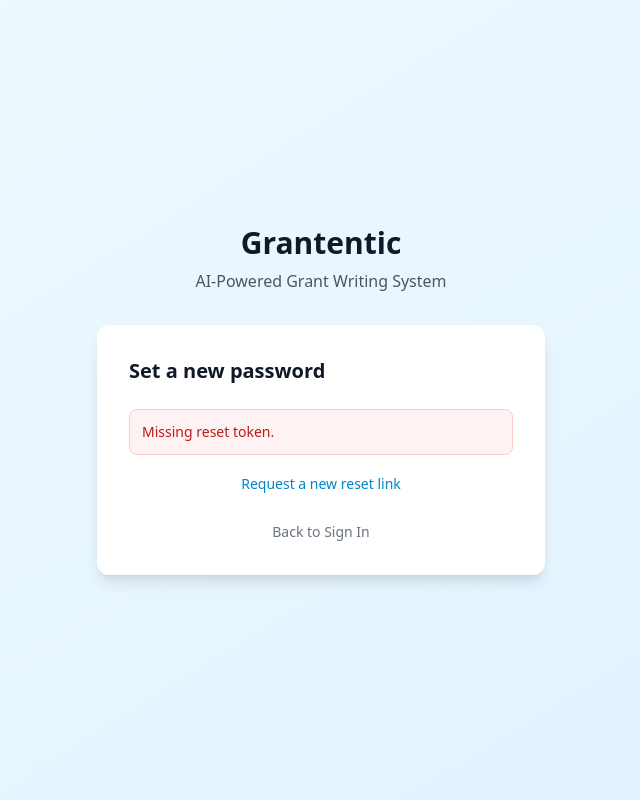
After one commit to tommytoyou/grantentic, a FastAPI app: page /reset-password in a window 1280 px wide. The commit adds this page. Shown: the whole page, without its empty margins (319-959 px from the left). Run offline with FastAPI, Linux system fonts and the light colour scheme; some libraries are stand-ins or nearby versions.

Commit message:
feat: password reset via Resend email
- Add resend to requirements.txt, RESEND_API_KEY to config.py
- Add to src/database.py: get_user_by_email, create_password_reset_token,
  get_password_reset_token, mark_token_used, update_user_password
- Add routes: GET/POST /forgot-password, GET/POST /reset-password
- POST /forgot-password always shows same message regardless of whether
  email was found (prevents email enumeration)
- Reset tokens expire after 1 hour, single-use
- Create templates/forgot_password.html and reset_password.html
  matching existing site style
- Add "Forgot your password?" link on login page

Requires: password_resets table in Supabase (see SQL in commit body)
and RESEND_API_KEY env var on Render.

CREATE TABLE IF NOT EXISTS password_resets (
  id uuid primary key default gen_random_uuid(),
  user_id uuid references users(id) on delete cascade,
  token text unique not null,
  expires_at timestamptz not null,
  used boolean default false,
  created_at timestamptz default now()
);

Co-Authored-By: Claude Opus 4.6 (1M context) <noreply@anthropic.com>

```diff
--- a/config.py
+++ b/config.py
@@ -21,6 +21,11 @@ class Config:
     # the app — not Supabase Auth — gates which rows each user can access.
     # The anon key is kept only for clients that might talk to Supabase directly
     # from the browser in the future.
+    # ============================================================================
+    # EMAIL (Resend)
+    # ============================================================================
+    RESEND_API_KEY = os.environ.get("RESEND_API_KEY", "")
+
     SUPABASE_URL = os.environ.get("SUPABASE_URL", "")
     SUPABASE_ANON_KEY = os.environ.get("SUPABASE_ANON_KEY", "")
     SUPABASE_SERVICE_ROLE_KEY = os.environ.get("SUPABASE_SERVICE_ROLE_KEY", "")
--- a/requirements.txt
+++ b/requirements.txt
@@ -20,6 +20,9 @@ stripe>=7.0.0
 # Database
 supabase>=2.15.0
 
+# Email
+resend
+
 # Error tracking
 sentry-sdk[fastapi]
 
--- a/templates/login.html
+++ b/templates/login.html
@@ -142,7 +142,11 @@
                     </button>
                 </form>
 
-                <div class="mt-6 text-center">
+                <div class="mt-4 text-center">
+                    <a href="/forgot-password" class="text-sm text-gray-500 hover:text-primary-600">Forgot your password?</a>
+                </div>
+
+                <div class="mt-3 text-center">
                     <p class="text-sm text-gray-600">
                         Don't have an account?
                         <a href="/register" class="text-primary-600 hover:text-primary-700 font-medium">Register</a>
--- /dev/null
+++ b/templates/reset_password.html
@@ -0,0 +1,76 @@
+{% extends "base.html" %}
+
+{% block title %}Reset Password - Grantentic{% endblock %}
+
+{% block body %}
+<div class="min-h-screen flex items-center justify-center bg-gradient-to-br from-primary-50 to-primary-100 py-12 px-4 sm:px-6 lg:px-8">
+    <div class="max-w-md w-full">
+        <!-- Logo and Title -->
+        <div class="text-center mb-8">
+            <h1 class="text-3xl font-bold text-gray-900">Grantentic</h1>
+            <p class="mt-2 text-gray-600">AI-Powered Grant Writing System</p>
+        </div>
+
+        <div class="bg-white rounded-xl shadow-lg p-8">
+            <h2 class="text-xl font-semibold text-gray-900 mb-6">Set a new password</h2>
+
+            {% if error %}
+            <div class="mb-4 p-3 bg-red-50 border border-red-200 text-red-700 rounded-lg text-sm">
+                {{ error }}
+            </div>
+            {% endif %}
+
+            {% if valid %}
+            <form method="POST" action="/reset-password" class="space-y-5">
+                <input type="hidden" name="token" value="{{ token }}">
+
+                <div>
+                    <label for="password" class="block text-sm font-medium text-gray-700 mb-1">
+                        New Password
+                    </label>
+                    <input
+                        type="password"
+                        id="password"
+                        name="password"
+                        required
+                        minlength="8"
+                        class="w-full px-4 py-2 border border-gray-300 rounded-lg focus:ring-2 focus:ring-primary-500 focus:border-primary-500 transition-colors"
+                        placeholder="Minimum 8 characters"
+                    >
+                </div>
+
+                <div>
+                    <label for="password_confirm" class="block text-sm font-medium text-gray-700 mb-1">
+                        Confirm New Password
+                    </label>
+                    <input
+                        type="password"
+                        id="password_confirm"
+                        name="password_confirm"
+                        required
+                        minlength="8"
+                        class="w-full px-4 py-2 border border-gray-300 rounded-lg focus:ring-2 focus:ring-primary-500 focus:border-primary-500 transition-colors"
+                        placeholder="Re-enter your new password"
+                    >
+                </div>
+
+                <button
+                    type="submit"
+                    class="w-full py-3 px-4 bg-primary-600 hover:bg-primary-700 text-white font-medium rounded-lg transition-colors focus:outline-none focus:ring-2 focus:ring-primary-500 focus:ring-offset-2"
+                >
+                    Reset Password
+                </button>
+            </form>
+            {% else %}
+            <div class="text-center">
+                <a href="/forgot-password" class="text-sm text-primary-600 hover:text-primary-700 font-medium">Request a new reset link</a>
+            </div>
+            {% endif %}
+
+            <div class="mt-6 text-center">
+                <a href="/login" class="text-sm text-gray-500 hover:text-primary-600">Back to Sign In</a>
+            </div>
+        </div>
+    </div>
+</div>
+{% endblock %}
--- a/webapp.py
+++ b/webapp.py
@@ -45,12 +45,18 @@ from config import Config
 from src.auth import authenticate_user, register_user
 from src.database import (
     get_user_by_username,
+    get_user_by_email,
     get_company_context,
     save_company_context,
     save_proposal,
     get_proposals_for_user,
     get_proposal,
+    create_password_reset_token,
+    get_password_reset_token,
+    mark_token_used,
+    update_user_password,
 )
+from src.auth import hash_password
 from src.agency_loader import load_agency_requirements
 from src.models import GrantProposal, GrantSection
 
@@ -250,6 +256,116 @@ async def register(request: Request):
         })
 
     return RedirectResponse(url="/login?success=Account+created.+Please+sign+in.", status_code=303)
+
+
+@app.get("/forgot-password", response_class=HTMLResponse)
+async def forgot_password_page(request: Request):
+    """Forgot password form"""
+    return templates.TemplateResponse(request, "forgot_password.html", {
+        "message": None, "error": None
+    })
+
+
+@app.post("/forgot-password")
+async def forgot_password(request: Request):
+    """Handle forgot password — send reset email"""
+    form = await request.form()
+    email = form.get("email", "").strip()
+
+    # Always show the same message to prevent email enumeration
+    safe_message = "If that email is associated with an account, you will receive a reset link shortly."
+
+    if email and "@" in email:
+        user = get_user_by_email(email)
+        if user:
+            try:
+                token = create_password_reset_token(str(user["id"]))
+                reset_url = f"{Config.BASE_URL}/reset-password?token={token}"
+
+                if Config.RESEND_API_KEY:
+                    import resend
+                    resend.api_key = Config.RESEND_API_KEY
+                    resend.Emails.send({
+                        "from": "Grantentic <noreply@grantentic.us>",
+                        "to": [email],
+                        "subject": "Reset your Grantentic password",
+                        "html": (
+                            f"<p>Hi {user['username']},</p>"
+                            f"<p>We received a request to reset your Grantentic password.</p>"
+                            f"<p>Click the link below to set a new password. This link expires in 1 hour.</p>"
+                            f'<p><a href="{reset_url}">{reset_url}</a></p>'
+                            f"<p>If you did not request this, you can safely ignore this email.</p>"
+                            f"<p>— Grantentic</p>"
+                        ),
+                    })
+                    log.info("forgot_password: reset email sent to %r", email)
+                else:
+                    log.warning("forgot_password: RESEND_API_KEY not set, token=%s", token)
+            except Exception as exc:
+                log.exception("forgot_password: failed to send reset email: %s", exc)
+
+    return templates.TemplateResponse(request, "forgot_password.html", {
+        "message": safe_message, "error": None
+    })
+
+
+@app.get("/reset-password", response_class=HTMLResponse)
+async def reset_password_page(request: Request, token: str = ""):
+    """Reset password form — validates token first"""
+    if not token:
+        return templates.TemplateResponse(request, "reset_password.html", {
+            "error": "Missing reset token.", "token": "", "valid": False
+        })
+
+    reset = get_password_reset_token(token)
+    if not reset:
+        return templates.TemplateResponse(request, "reset_password.html", {
+            "error": "This reset link is invalid or has expired. Please request a new one.",
+            "token": "", "valid": False
+        })
+
+    return templates.TemplateResponse(request, "reset_password.html", {
+        "error": None, "token": token, "valid": True
+    })
+
+
+@app.post("/reset-password")
+async def reset_password(request: Request):
+    """Handle password reset submission"""
+    form = await request.form()
+    token = form.get("token", "")
+    password = form.get("password", "")
+    password_confirm = form.get("password_confirm", "")
+
+    # Re-validate token
+    reset = get_password_reset_token(token)
+    if not reset:
+        return templates.TemplateResponse(request, "reset_password.html", {
+            "error": "This reset link is invalid or has expired. Please request a new one.",
+            "token": "", "valid": False
+        })
+
+    if len(password) < 8:
+        return templates.TemplateResponse(request, "reset_password.html", {
+            "error": "Password must be at least 8 characters.",
+            "token": token, "valid": True
+        })
+
+    if password != password_confirm:
+        return templates.TemplateResponse(request, "reset_password.html", {
+            "error": "Passwords do not match.",
+            "token": token, "valid": True
+        })
+
+    # Update the password
+    import secrets as _secrets
+    salt = _secrets.token_hex(16)
+    hashed = hash_password(password, salt)
+    update_user_password(str(reset["user_id"]), hashed, salt)
+    mark_token_used(token)
+
+    log.info("reset_password: password updated for user_id=%s", reset["user_id"])
+    return RedirectResponse(url="/login?success=Password+reset+successfully.+Please+sign+in.", status_code=303)
 
 
 @app.get("/create-profile", response_class=HTMLResponse)
```
Also changed, not shown: src/database.py (+58 -0 lines), templates/forgot_password.html (added, +59 -0 lines).
